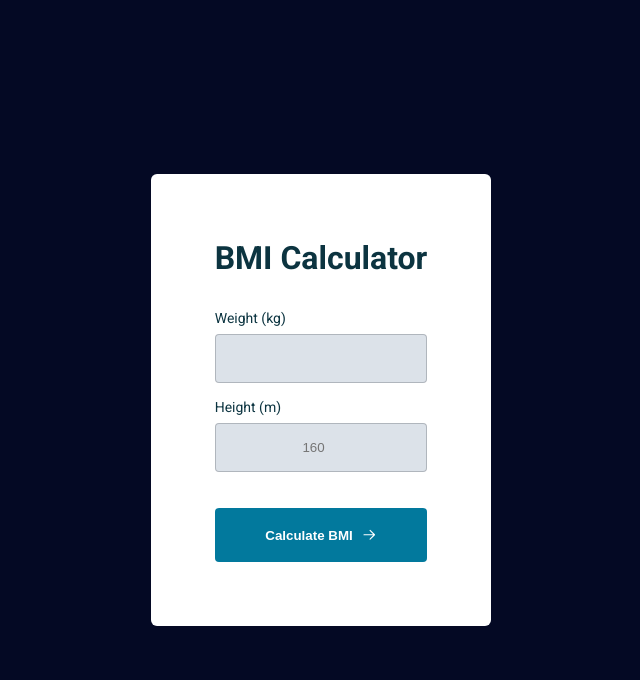
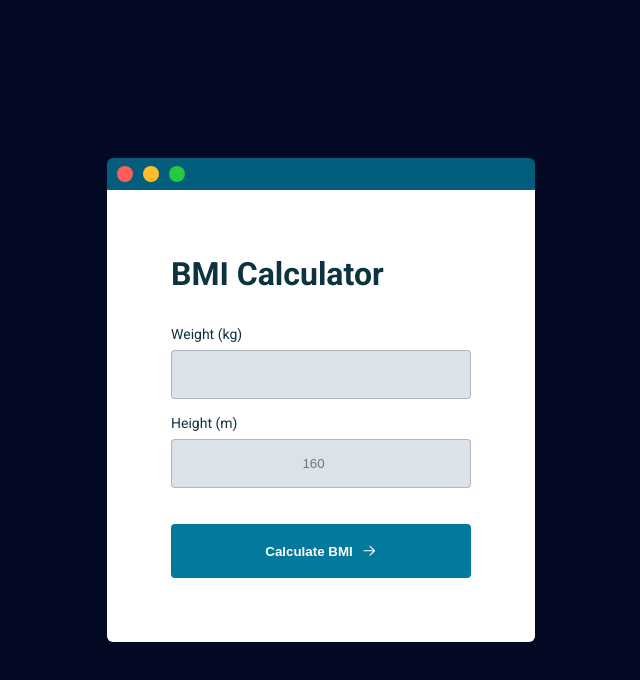
Before and after one commit to emidiovaleretto/rocketseat-bmi-calculator, a plain HTML site: page index.html in a window 1280 px wide. Shown: the whole page, without its empty margins (319-959 px from the left). Drawn offline with Linux system fonts and the light colour scheme.

Commit message:
style: add style to the top bar

```diff
--- a/assets/css/style.css
+++ b/assets/css/style.css
@@ -13,14 +13,41 @@ body {
   font-family: "Roboto", sans-serif;
   font-size: 1.6rem;
   color: #0c3440;
+  display: grid;
+  place-items: center;
+  height: 100vh;
 
   background-color: #040924;
 }
 
-main {
-  display: grid;
-  place-items: center;
-  height: 100vh;
+.top-bar {
+  display: flex;
+  align-items: center;
+
+  width: 100%;
+  height: 3.2rem;
+
+  border-radius: 6px 6px 0 0;
+  background-color: #025e7c;
+}
+
+.top-bar span {
+  width: 1.6rem;
+  height: 1.6rem;
+  border-radius: 50%;
+  margin-left: 1rem;
+}
+
+.top-bar span:nth-child(1) {
+  background-color: #ff5f56;
+}
+
+.top-bar span:nth-child(2) {
+  background-color: #ffbd2e;
+}
+
+.top-bar span:nth-child(3) {
+  background-color: #27c93f;
 }
 
 .container,
@@ -30,10 +57,11 @@ form {
 }
 
 .container {
+  width: 42.8rem;
   gap: 3.2rem;
   padding: 6.4rem;
   background-color: #fff;
-  border-radius: 0.6rem;
+  border-radius: 0 0 0.6rem 0.6rem;
 }
 
 .container h1 {
--- a/index.html
+++ b/index.html
@@ -15,6 +15,11 @@
   <script src="./assets/js/script.js"></script>
 </body>
 <main>
+  <div class="top-bar">
+    <span></span>
+    <span></span>
+    <span></span>
+  </div>
   <div class="container">
     <h1>BMI Calculator</h1>
     <form action="/">
```
